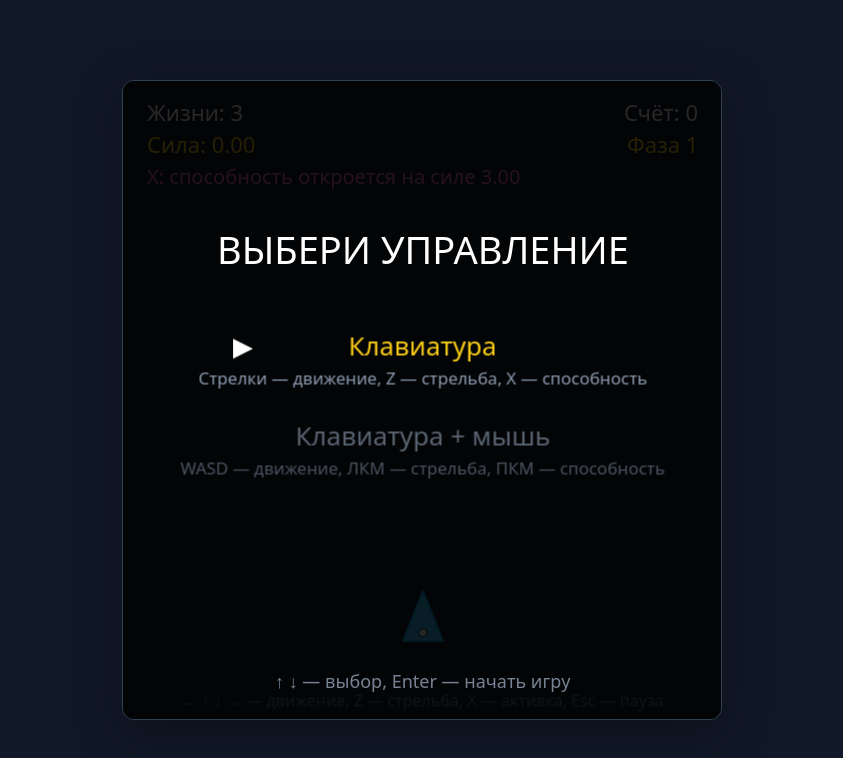
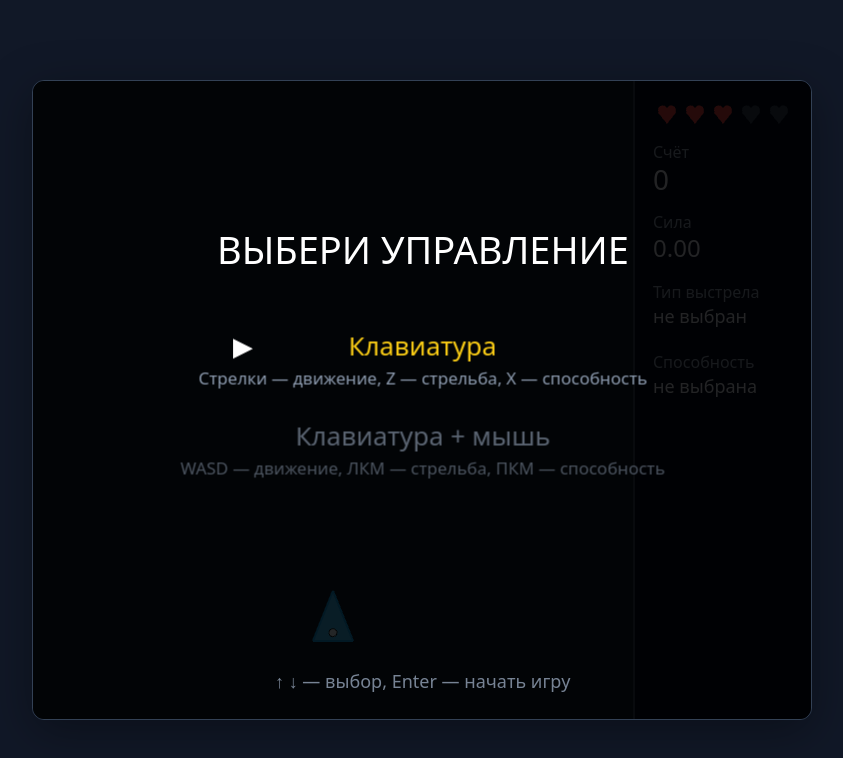
Before and after one commit to Gileev05/danmakugame, a website built with Vite: page index.html in a window 1280 px wide. Shown: the whole page, without its empty margins (218-1061 px from the left). Built offline with nearby package versions, Linux system fonts and the light colour scheme; animation ran at ten frames a second.

Commit message:
UI change

```diff
--- a/src/game/GameScene.ts
+++ b/src/game/GameScene.ts
@@ -28,6 +28,16 @@ import {
   ABILITY_SELECT_POWER,
   PLAYER_MAX_LIVES,
   CONTROL_OPTIONS,
+  SHOT_NAMES,
+  PLAYFIELD_WIDTH,
+  UI_PANEL_WIDTH,
+  UI_PANEL_COLOR,
+  UI_PANEL_BORDER_COLOR,
+  UI_PANEL_PADDING,
+  UI_LABEL_COLOR,
+  UI_VALUE_COLOR,
+  UI_HEART_COLOR,
+  UI_HEART_EMPTY_COLOR,
 } from './constants';
 import { ShotType, ItemType, BulletKind, EnemyType, Difficulty, ControlScheme } from './types';
 
@@ -40,12 +50,14 @@ export class GameScene extends Phaser.Scene {
   private abilityManager!: AbilityManager;
   private fireKey!: Phaser.Input.Keyboard.Key;
   private xKey!: Phaser.Input.Keyboard.Key;
+  private escKey!: Phaser.Input.Keyboard.Key;
 
-  private livesText!: Phaser.GameObjects.Text;
-  private scoreText!: Phaser.GameObjects.Text;
-  private powerText!: Phaser.GameObjects.Text;
-  private abilityText!: Phaser.GameObjects.Text;
-  private controlsHintText!: Phaser.GameObjects.Text;
+  private livesGfx!: Phaser.GameObjects.Graphics;
+  private scoreValueText!: Phaser.GameObjects.Text;
+  private powerValueText!: Phaser.GameObjects.Text;
+  private shotTypeValueText!: Phaser.GameObjects.Text;
+  private abilityNameText!: Phaser.GameObjects.Text;
+  private abilityCooldownText!: Phaser.GameObjects.Text;
 
   private lives = PLAYER_LIVES;
   private score = 0;
@@ -54,14 +66,10 @@ export class GameScene extends Phaser.Scene {
   private controlScheme: ControlScheme = 'keyboard';
   private difficultyPool: Difficulty[] = [];
   private nextDifficultyPower = SHOT_SELECT_POWER;
-  private phase = 1;
-  private phaseText!: Phaser.GameObjects.Text;
   private enterKey!: Phaser.Input.Keyboard.Key;
   private gameOver = false;
   private paused = false;
   private pauseOverlay: Phaser.GameObjects.GameObject[] = [];
-  private escKey!: Phaser.Input.Keyboard.Key;
-  private escWasDown = false;
   private respawnInvulnUntil = 0;
 
   constructor() {
@@ -79,13 +87,12 @@ export class GameScene extends Phaser.Scene {
       (d): d is Difficulty => d !== null,
     );
     this.nextDifficultyPower = SHOT_SELECT_POWER;
-    this.phase = 1;
     this.gameOver = false;
     this.paused = false;
     this.pauseOverlay = [];
     this.respawnInvulnUntil = 0;
 
-    const { width, height } = this.scale;
+    const { height } = this.scale;
 
     if (!this.input.keyboard) {
       throw new Error('Keyboard input is unavailable.');
@@ -93,13 +100,17 @@ export class GameScene extends Phaser.Scene {
     const cursors = this.input.keyboard.createCursorKeys();
     this.fireKey = this.input.keyboard.addKey(Phaser.Input.Keyboard.KeyCodes.Z);
     this.xKey = this.input.keyboard.addKey(Phaser.Input.Keyboard.KeyCodes.X);
+    this.enterKey = this.input.keyboard.addKey(Phaser.Input.Keyboard.KeyCodes.ENTER);
+    // Пауза по Esc: слушаем событие самой клавиши (а не опрос JustDown),
+    // чтобы не терять быстрые нажатия, когда keydown и keyup приходят
+    // в одном кадре.
     this.escKey = this.input.keyboard.addKey(Phaser.Input.Keyboard.KeyCodes.ESC);
-    this.enterKey = this.input.keyboard.addKey(Phaser.Input.Keyboard.KeyCodes.ENTER);
+    this.escKey.on('down', () => this.togglePause());
 
     // ПКМ используется как кнопка способности — отключаем контекстное меню.
     this.input.mouse?.disableContextMenu();
 
-    this.player = new Player(this, width / 2, height - PLAYER_Y_MARGIN);
+    this.player = new Player(this, PLAYFIELD_WIDTH / 2, height - PLAYER_Y_MARGIN);
     this.enemyManager = new EnemyManager(this, this.player);
     this.shotSystem = new ShotSystem(this, this.player, this.enemyManager.getEnemies(), this.fireKey);
     this.itemManager = new ItemManager(this, this.player);
@@ -112,51 +123,84 @@ export class GameScene extends Phaser.Scene {
     );
     this.menuManager = new MenuManager(this, cursors, this.enterKey);
 
-    this.livesText = this.add.text(24, 20, '', {
+    // Боковая панель UI справа: игровое поле остаётся шириной PLAYFIELD_WIDTH.
+    this.add
+      .rectangle(PLAYFIELD_WIDTH, 0, UI_PANEL_WIDTH, height, UI_PANEL_COLOR)
+      .setOrigin(0, 0);
+    this.add
+      .rectangle(PLAYFIELD_WIDTH, 0, 2, height, UI_PANEL_BORDER_COLOR)
+      .setOrigin(0, 0);
+
+    // Сердечки жизней — в самом верху панели.
+    this.livesGfx = this.add.graphics();
+
+    // Счёт — сразу под жизнями.
+    this.add.text(PLAYFIELD_WIDTH + UI_PANEL_PADDING, 62, 'Счёт', {
       fontFamily: 'system-ui, sans-serif',
-      fontSize: '22px',
-      color: '#ffffff',
+      fontSize: '16px',
+      color: UI_LABEL_COLOR,
     });
-    this.scoreText = this.add
-      .text(width - 24, 20, '', {
+    this.scoreValueText = this.add.text(PLAYFIELD_WIDTH + UI_PANEL_PADDING, 84, '0', {
+      fontFamily: 'system-ui, sans-serif',
+      fontSize: '28px',
+      color: UI_VALUE_COLOR,
+    });
+
+    // Сила.
+    this.add.text(PLAYFIELD_WIDTH + UI_PANEL_PADDING, 132, 'Сила', {
+      fontFamily: 'system-ui, sans-serif',
+      fontSize: '16px',
+      color: UI_LABEL_COLOR,
+    });
+    this.powerValueText = this.add.text(PLAYFIELD_WIDTH + UI_PANEL_PADDING, 154, '0.00', {
+      fontFamily: 'system-ui, sans-serif',
+      fontSize: '24px',
+      color: UI_VALUE_COLOR,
+    });
+
+    // Тип стрельбы.
+    this.add.text(PLAYFIELD_WIDTH + UI_PANEL_PADDING, 202, 'Тип выстрела', {
+      fontFamily: 'system-ui, sans-serif',
+      fontSize: '16px',
+      color: UI_LABEL_COLOR,
+    });
+    this.shotTypeValueText = this.add.text(
+      PLAYFIELD_WIDTH + UI_PANEL_PADDING,
+      224,
+      'не выбран',
+      {
         fontFamily: 'system-ui, sans-serif',
-        fontSize: '22px',
-        color: '#ffffff',
-      })
-      .setOrigin(1, 0);
-    this.powerText = this.add.text(24, 52, '', {
+        fontSize: '18px',
+        color: UI_VALUE_COLOR,
+        wordWrap: { width: UI_PANEL_WIDTH - UI_PANEL_PADDING * 2 },
+      },
+    );
+
+    // Активная способность и её перезарядка.
+    this.add.text(PLAYFIELD_WIDTH + UI_PANEL_PADDING, 272, 'Способность', {
       fontFamily: 'system-ui, sans-serif',
-      fontSize: '22px',
-      color: '#facc15',
+      fontSize: '16px',
+      color: UI_LABEL_COLOR,
     });
-    // Активная способность (кнопка X) — под силой.
-    this.abilityText = this.add.text(24, 84, '', {
+    this.abilityNameText = this.add.text(
+      PLAYFIELD_WIDTH + UI_PANEL_PADDING,
+      294,
+      'не выбрана',
+      {
+        fontFamily: 'system-ui, sans-serif',
+        fontSize: '18px',
+        color: UI_VALUE_COLOR,
+        wordWrap: { width: UI_PANEL_WIDTH - UI_PANEL_PADDING * 2 },
+      },
+    );
+    this.abilityCooldownText = this.add.text(PLAYFIELD_WIDTH + UI_PANEL_PADDING, 318, '', {
       fontFamily: 'system-ui, sans-serif',
-      fontSize: '20px',
+      fontSize: '16px',
       color: '#f472b6',
     });
-    // Фаза — в правом верхнем углу, под счётом.
-    this.phaseText = this.add
-      .text(width - 24, 52, '', {
-        fontFamily: 'system-ui, sans-serif',
-        fontSize: '22px',
-        color: '#facc15',
-      })
-      .setOrigin(1, 0);
+
     this.updateHud();
-    this.updatePhaseHud();
     this.updateAbilityHud();
-
-    // Подсказка по управлению — внизу экрана.
-    this.controlsHintText = this.add
-      .text(width / 2, height - 20, '', {
-        fontFamily: 'system-ui, sans-serif',
-        fontSize: '16px',
-        color: '#94a3b8',
-      })
-      .setOrigin(0.5)
-      .setAlpha(0.7);
-    this.updateControlsHint();
 
     // Перед началом игры — выбор схемы управления.
     this.menuManager.startControlSelection(CONTROL_OPTIONS, (scheme) => {
@@ -164,20 +208,11 @@ export class GameScene extends Phaser.Scene {
       this.player.setControlScheme(scheme);
       this.shotSystem.setControlScheme(scheme);
       this.menuManager.setControlScheme(scheme);
-      this.updateControlsHint();
-      this.updateAbilityHud();
     });
   }
 
   update(_time: number, delta: number): void {
     if (this.gameOver) return;
-
-    // Esc — пауза: срабатывает на новое нажатие, работает и во время паузы.
-    const escDown = this.escKey.isDown;
-    if (escDown && !this.escWasDown) {
-      this.togglePause();
-    }
-    this.escWasDown = escDown;
 
     if (this.paused) return;
 
@@ -188,10 +223,6 @@ export class GameScene extends Phaser.Scene {
     }
 
     const seconds = delta / 1000;
-
-    // Фаза зависит от силы: 1 — до 1.00, 2 — после.
-    this.phase = this.power >= SHOT_SELECT_POWER ? 2 : 1;
-    this.updatePhaseHud();
 
     this.player.update(seconds);
     this.shotSystem.update(delta, seconds, this.power);
@@ -217,10 +248,6 @@ export class GameScene extends Phaser.Scene {
     this.updateHud();
   }
 
-  private updatePhaseHud(): void {
-    this.phaseText.setText(`Фаза ${this.phase}`);
-  }
-
   private checkShotSelection(): void {
     if (this.menuManager.isChoosing() || this.shotType !== null) return;
     if (this.power < SHOT_SELECT_POWER) return;
@@ -231,6 +258,7 @@ export class GameScene extends Phaser.Scene {
       this.shotSystem.setType(type);
       // Убрать лазер, если он был нарисован до выбора.
       this.shotSystem.clearLaser();
+      this.updateHud();
       this.startDifficultySelection();
     });
   }
@@ -280,34 +308,12 @@ export class GameScene extends Phaser.Scene {
     return this.xKey.isDown;
   }
 
-  private updateControlsHint(): void {
-    const text =
-      this.controlScheme === 'mouse'
-        ? 'WASD — движение, ЛКМ — стрельба, ПКМ — активка, Esc — пауза'
-        : '← ↑ ↓ → — движение, Z — стрельба, X — активка, Esc — пауза';
-    this.controlsHintText.setText(text);
-  }
-
   /** Лечение «Аптечкой»; false — если жизни уже на максимуме. */
   private healPlayer(): boolean {
     if (this.lives >= PLAYER_MAX_LIVES) return false;
     this.lives += 1;
     this.updateHud();
     return true;
-  }
-
-  private updateAbilityHud(): void {
-    const keyLabel = this.controlScheme === 'mouse' ? 'ПКМ' : 'X';
-    if (this.abilityManager.selected === null) {
-      this.abilityText.setText(
-        `${keyLabel}: способность откроется на силе ${ABILITY_SELECT_POWER.toFixed(2)}`,
-      );
-      return;
-    }
-
-    const remain = this.abilityManager.cooldownRemainingMs;
-    const status = remain > 0 ? `${Math.ceil(remain / 1000)} с` : 'готово';
-    this.abilityText.setText(`${keyLabel}: ${this.abilityManager.selectedName} (${status})`);
   }
 
   private clearGameplayObjects(): void {
@@ -558,8 +564,8 @@ export class GameScene extends Phaser.Scene {
       return;
     }
 
-    // Возрождение внизу по центру с краткой неуязвимостью.
-    this.player.setPosition(this.scale.width / 2, this.scale.height - PLAYER_Y_MARGIN);
+    // Возрождение внизу по центру игрового поля с краткой неуязвимостью.
+    this.player.setPosition(PLAYFIELD_WIDTH / 2, this.scale.height - PLAYER_Y_MARGIN);
     this.respawnInvulnUntil = this.time.now + RESPAWN_INVULN_MS;
   }
 
@@ -620,8 +626,47 @@ export class GameScene extends Phaser.Scene {
   // ── HUD ────────────────────────────────────────────────
 
   private updateHud(): void {
-    this.livesText.setText(`Жизни: ${this.lives}`);
-    this.scoreText.setText(`Счёт: ${this.score}`);
-    this.powerText.setText(`Сила: ${this.power.toFixed(2)}`);
+    this.drawLives();
+    this.scoreValueText.setText(String(this.score));
+    this.powerValueText.setText(this.power.toFixed(2));
+    this.shotTypeValueText.setText(
+      this.shotType === null ? 'не выбран' : SHOT_NAMES[this.shotType],
+    );
+  }
+
+  /** Выбранная способность и её перезарядка в боковой панели. */
+  private updateAbilityHud(): void {
+    if (this.abilityManager.selected === null) {
+      this.abilityNameText.setText('не выбрана');
+      this.abilityCooldownText.setText('');
+      return;
+    }
+
+    this.abilityNameText.setText(this.abilityManager.selectedName);
+    const remain = this.abilityManager.cooldownRemainingMs;
+    this.abilityCooldownText.setText(remain > 0 ? `КД: ${Math.ceil(remain / 1000)} с` : 'готово');
+  }
+
+  /** Сердечки: заполненные — текущие жизни, пустые — свободные слоты. */
+  private drawLives(): void {
+    this.livesGfx.clear();
+    for (let i = 0; i < PLAYER_MAX_LIVES; i++) {
+      this.drawHeart(PLAYFIELD_WIDTH + UI_PANEL_PADDING + 14 + i * 28, 32, 18, i < this.lives);
+    }
+  }
+
+  private drawHeart(x: number, y: number, size: number, filled: boolean): void {
+    const r = size * 0.26;
+    this.livesGfx.fillStyle(filled ? UI_HEART_COLOR : UI_HEART_EMPTY_COLOR, 1);
+    this.livesGfx.fillCircle(x - r * 0.9, y - r * 0.6, r);
+    this.livesGfx.fillCircle(x + r * 0.9, y - r * 0.6, r);
+    this.livesGfx.fillTriangle(
+      x - size * 0.5,
+      y - r * 0.1,
+      x + size * 0.5,
+      y - r * 0.1,
+      x,
+      y + size * 0.6,
+    );
   }
 }
--- a/src/game/Player.ts
+++ b/src/game/Player.ts
@@ -6,6 +6,7 @@ import {
   PLAYER_COLOR,
   PLAYER_EDGE_COLOR,
   PLAYER_HITBOX_SIZE,
+  PLAYFIELD_WIDTH,
 } from './constants';
 import { ControlScheme } from './types';
 
@@ -104,7 +105,7 @@ export class Player {
   private keepOnScreen(): void {
     const halfW = PLAYER_WIDTH / 2;
     const halfH = PLAYER_HEIGHT / 2;
-    this.sprite.x = Phaser.Math.Clamp(this.sprite.x, halfW, this.scene.scale.width - halfW);
+    this.sprite.x = Phaser.Math.Clamp(this.sprite.x, halfW, PLAYFIELD_WIDTH - halfW);
     this.sprite.y = Phaser.Math.Clamp(this.sprite.y, halfH, this.scene.scale.height - halfH);
   }
 }
--- a/src/game/ShotSystem.ts
+++ b/src/game/ShotSystem.ts
@@ -17,6 +17,7 @@ import {
   ROCKET_BASE_SPEED,
   ROCKET_FIRE_INTERVAL_MS,
   PLAYER_HEIGHT,
+  PLAYFIELD_WIDTH,
   getShotTier,
 } from './constants';
 import { ShotType, BulletKind, ControlScheme } from './types';
@@ -224,7 +225,7 @@ export class ShotSystem {
       if (
         bullet.y + BULLET_HEIGHT / 2 < 0 ||
         bullet.x < -BULLET_WIDTH ||
-        bullet.x > this.scene.scale.width + BULLET_WIDTH
+        bullet.x > PLAYFIELD_WIDTH + BULLET_WIDTH
       ) {
         bullet.destroy();
       }
--- a/src/game/config.ts
+++ b/src/game/config.ts
@@ -1,11 +1,12 @@
 import Phaser from 'phaser';
 import { GameScene } from './GameScene';
+import { PLAYFIELD_WIDTH, UI_PANEL_WIDTH } from './constants';
 
 export function createGame(parent: string): Phaser.Game {
   const config: Phaser.Types.Core.GameConfig = {
     type: Phaser.AUTO,
     parent,
-    width: 600,
+    width: PLAYFIELD_WIDTH + UI_PANEL_WIDTH,
     height: 640,
     backgroundColor: '#0f172a',
     scene: [GameScene],
--- a/src/game/constants.ts
+++ b/src/game/constants.ts
@@ -1,4 +1,15 @@
 import { ShotType, Difficulty, AbilityType, AbilityOption, ControlOption } from './types';
+
+// ── Поле и боковая панель UI ────────────────────────────
+export const PLAYFIELD_WIDTH = 600; // ширина игрового поля (без панели UI)
+export const UI_PANEL_WIDTH = 180; // зона интерфейса справа
+export const UI_PANEL_COLOR = 0x020617;
+export const UI_PANEL_BORDER_COLOR = 0x334155;
+export const UI_PANEL_PADDING = 20;
+export const UI_LABEL_COLOR = '#94a3b8';
+export const UI_VALUE_COLOR = '#e2e8f0';
+export const UI_HEART_COLOR = 0xef4444;
+export const UI_HEART_EMPTY_COLOR = 0x334155;
 
 // ── Игрок ────────────────────────────────────────────────
 export const PLAYER_SPEED = 260;
--- a/src/style.css
+++ b/src/style.css
@@ -29,8 +29,8 @@ body {
 }
 
 #game {
-  /* Ширина должна совпадать с width в src/game/config.ts */
-  width: min(100%, 600px);
+  /* Ширина должна совпадать с width в src/game/config.ts (поле + панель UI). */
+  width: min(100%, 780px);
   height: min(100%, 640px);
   min-height: 320px;
   border-radius: 12px;
```
Also changed, not shown: src/game/EnemyManager.ts (+4 -3 lines).
